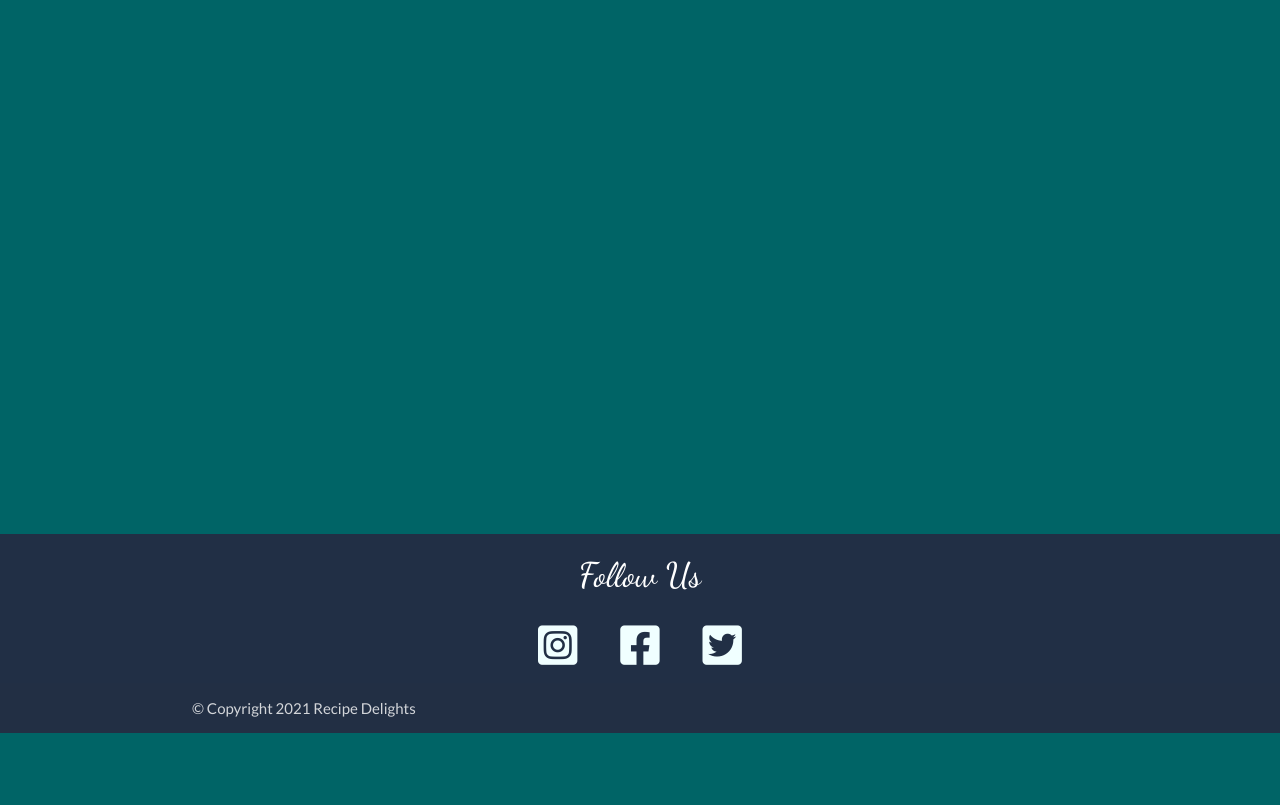
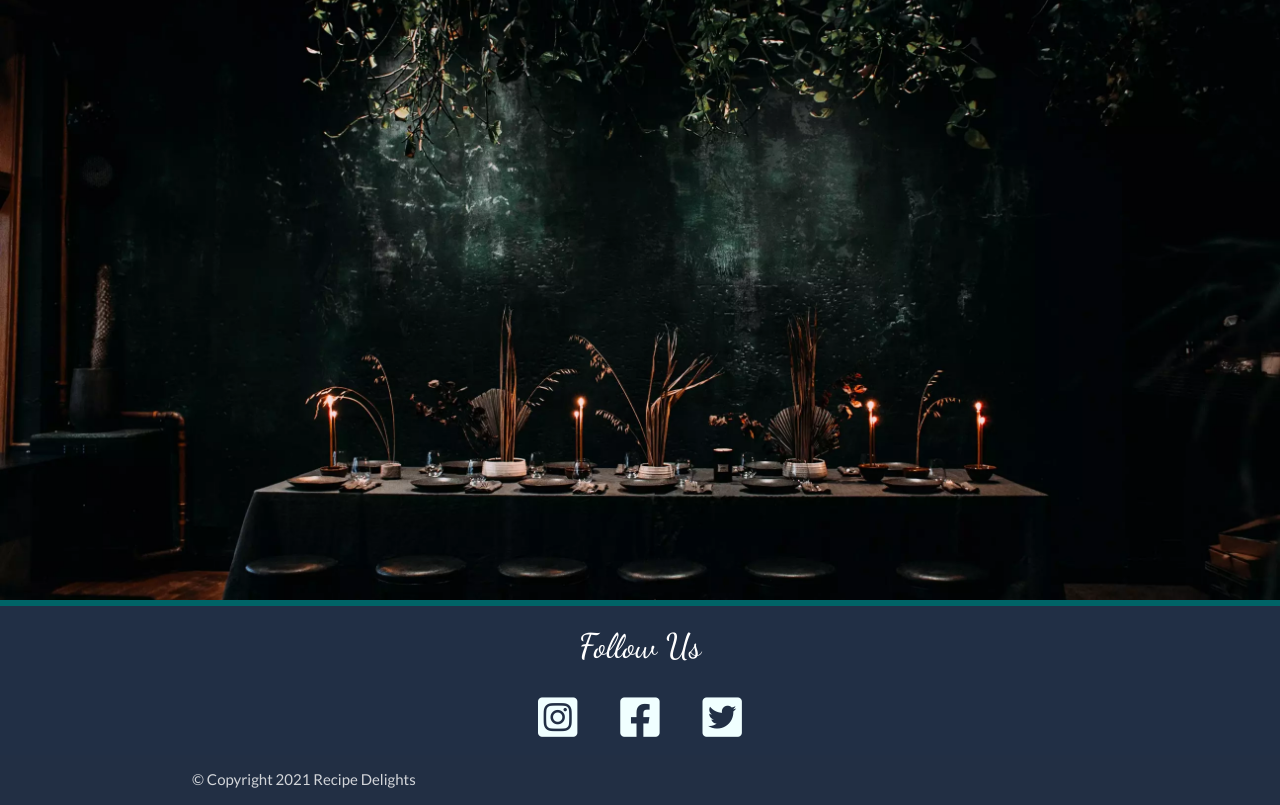
Before and after one commit to RCass172/recipe-delights, a Flask app: page / in a window 1280 px wide. Shown: the part 67-872 px from the top of the page. Before the commit the page ends 800 px from the top, so only its background shows below. Run offline with Flask 2, Linux system fonts and the light colour scheme; some libraries are stand-ins or nearby versions.

Commit message:
Add the index.html page with hero image

```diff
--- a/app.py
+++ b/app.py
@@ -21,7 +21,7 @@ mongo = PyMongo(app)
 @app.route("/")
 @app.route("/home")
 def home():
-    return render_template("base.html")
+    return render_template("index.html")
 
 
 # How and where to run app
--- a/static/css/style.css
+++ b/static/css/style.css
@@ -15,6 +15,15 @@ main {
 .cursive-text {
     font-family: 'Dancing Script', cursive;
 }
+
+/*----- Hero Img -------*/
+
+.hero-img {
+    object-fit: cover;
+    width: 100%;
+    height: 75vh;
+}
+
 
 /*----- Navbar -------*/
 
--- /dev/null
+++ b/templates/index.html
@@ -0,0 +1,9 @@
+{% extends "base.html" %}
+{% block content %}
+
+    <!-- Hero image -->
+    <div>
+        <img class="hero-img" src="{{url_for ('static', filename='images/hero-img.webp')}}" alt="table setting">
+    </div>
+
+{% endblock %}
```
Also changed, not shown: static/images/hero-img.webp (added).
